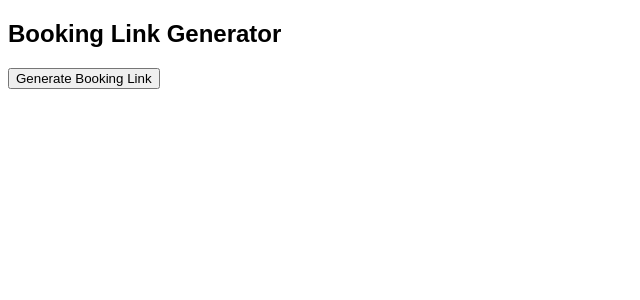
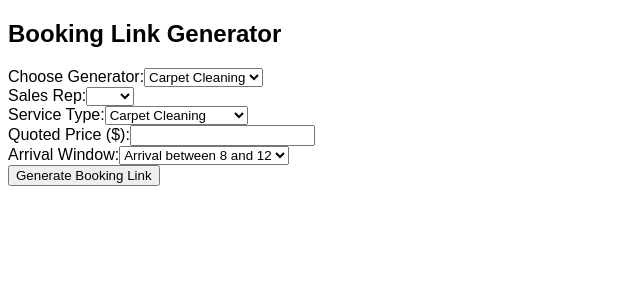
Before and after one commit to Samedaysteamer/booking-link-generator, a React (Vite) app: page / in a window 1280 px wide. Shown: the top 300 px of the page, without its empty margins (0-640 px from the left). Built offline with nearby package versions, Linux system fonts and the light colour scheme.

Commit message:
Update App.jsx

```diff
--- a/App.jsx
+++ b/App.jsx
@@ -4,9 +4,11 @@ import './BookingLinkGenerator.css';
 export default function App() {
   const [mode, setMode] = useState('carpet');
   const [salesRep, setSalesRep] = useState('');
+
   const [serviceType, setServiceType] = useState('Carpet Cleaning');
   const [quotedPrice, setQuotedPrice] = useState('');
   const [arrivalWindow, setArrivalWindow] = useState('Arrival between 8 and 12');
+
   const [blockPrice, setBlockPrice] = useState('');
   const [blockHours, setBlockHours] = useState('2');
   const [additionalRate, setAdditionalRate] = useState('');
@@ -14,6 +16,7 @@ export default function App() {
   const [numMovers, setNumMovers] = useState('2');
   const [truckInfo, setTruckInfo] = useState('');
   const [truckSize, setTruckSize] = useState('17');
+
   const [generatedLink, setGeneratedLink] = useState('');
 
   const generateLink = () => {
@@ -38,14 +41,22 @@ Card payment: 7% processing fee`;
 
       arrivalWindowText = arrivalWindow;
 
-      const carpetTimes = {
-        'Arrival between 8 and 12': ['8 AM', '12 PM'],
-        'Arrival between 10 and 2': ['10 AM', '2 PM'],
-        'Arrival between 12 and 4': ['12 PM', '4 PM'],
-        'Arrival between 1 and 5': ['1 PM', '5 PM'],
-        'Arrival between 3 and 7': ['3 PM', '7 PM'],
-      };
-      [arrivalStart, arrivalEnd] = carpetTimes[arrivalWindow] || ['', ''];
+      if (arrivalWindow === 'Arrival between 8 and 12') {
+        arrivalStart = '8 AM';
+        arrivalEnd = '12 PM';
+      } else if (arrivalWindow === 'Arrival between 10 and 2') {
+        arrivalStart = '10 AM';
+        arrivalEnd = '2 PM';
+      } else if (arrivalWindow === 'Arrival between 12 and 4') {
+        arrivalStart = '12 PM';
+        arrivalEnd = '4 PM';
+      } else if (arrivalWindow === 'Arrival between 1 and 5') {
+        arrivalStart = '1 PM';
+        arrivalEnd = '5 PM';
+      } else if (arrivalWindow === 'Arrival between 3 and 7') {
+        arrivalStart = '3 PM';
+        arrivalEnd = '7 PM';
+      }
     } else {
       const truckLabel = truckInfo ? `(${truckInfo}) ` : '';
       summary = `${salesRep}
@@ -62,33 +73,173 @@ CashApp payment $5 fee
       baseUrl = 'https://form.jotform.com/251537865180159';
       arrivalWindowText = movingArrival;
 
-      const movingTimes = {
-        'Arrival between 7 and 9': ['7 AM', '9 AM'],
-        'Arrival between 9 to 11': ['9 AM', '11 AM'],
-        'Arrival between 11 and 1': ['11 AM', '1 PM'],
-        'Arrival between 1 and 3': ['1 PM', '3 PM'],
-        'Arrival between 3 to 5': ['3 PM', '5 PM'],
-      };
-      [arrivalStart, arrivalEnd] = movingTimes[movingArrival] || ['', ''];
+      if (movingArrival === 'Arrival between 7 and 9') {
+        arrivalStart = '7 AM';
+        arrivalEnd = '9 AM';
+      } else if (movingArrival === 'Arrival between 9 to 11') {
+        arrivalStart = '9 AM';
+        arrivalEnd = '11 AM';
+      } else if (movingArrival === 'Arrival between 11 and 1') {
+        arrivalStart = '11 AM';
+        arrivalEnd = '1 PM';
+      } else if (movingArrival === 'Arrival between 1 and 3') {
+        arrivalStart = '1 PM';
+        arrivalEnd = '3 PM';
+      } else if (movingArrival === 'Arrival between 3 to 5') {
+        arrivalStart = '3 PM';
+        arrivalEnd = '5 PM';
+      }
 
-      setServiceType('Moving');
+      setServiceType("Moving");
     }
 
     const encodedSummary = encodeURIComponent(summary);
     const finalService = encodeURIComponent(mode === 'moving' ? 'Moving' : serviceType);
+
     fullLink = `${baseUrl}?bookingSummary=${encodedSummary}&arrivalStart=${encodeURIComponent(arrivalStart)}&arrivalEnd=${encodeURIComponent(arrivalEnd)}&arrivalWindow=${encodeURIComponent(arrivalWindowText)}&service=${finalService}&price=${quotedPrice}&salesRep=${encodeURIComponent(salesRep)}`;
-
-    // 🔗 TinyURL shortening step
-    fetch(`https://tinyurl.com/api-create.php?url=${encodeURIComponent(fullLink)}`)
-      .then(response => response.text())
-      .then(shortUrl => setGeneratedLink(shortUrl))
-      .catch(() => setGeneratedLink(fullLink)); // fallback if TinyURL fails
+    setGeneratedLink(fullLink);
   };
 
   return (
     <div className="container">
       <h2>Booking Link Generator</h2>
+
+      <div className="form-group">
+        <label>Choose Generator:</label>
+        <select value={mode} onChange={(e) => setMode(e.target.value)}>
+          <option value="carpet">Carpet Cleaning</option>
+          <option value="moving">Moving</option>
+          <option value="duct">Duct Cleaning</option>
+        </select>
+      </div>
+
+      <div className="form-group">
+        <label>Sales Rep:</label>
+        <select value={salesRep} onChange={(e) => setSalesRep(e.target.value)}>
+          <option value=""> </option>
+          <option value="*01*">*01*</option>
+          <option value="*02*">*02*</option>
+          <option value="*03*">*03*</option>
+        </select>
+      </div>
+
+      {(mode === 'carpet' || mode === 'duct') && (
+        <>
+          <div className="form-group">
+            <label>Service Type:</label>
+            <select value={serviceType} onChange={(e) => setServiceType(e.target.value)}>
+              {mode === 'carpet' && (
+                <>
+                  <option>Carpet Cleaning</option>
+                  <option>Upholstery Cleaning</option>
+                  <option>Mattress Cleaning</option>
+                </>
+              )}
+              {mode === 'duct' && (
+                <>
+                  <option value="Basic Duct Cleaning">Basic Duct Cleaning</option>
+                  <option value="Deep Duct Cleaning">Deep Duct Cleaning</option>
+                  <option value="Basic Duct Cleaning with Furnace">Basic Duct Cleaning with Furnace</option>
+                  <option value="Deep Duct Cleaning with Furnace">Deep Duct Cleaning with Furnace</option>
+                  <option value="Basic Duct Cleaning with Furnace and Dryer Vent Cleaning">Basic Duct Cleaning with Furnace and Dryer Vent Cleaning</option>
+                  <option value="Deep Duct Cleaning with Furnace and Dryer Vent Cleaning">Deep Duct Cleaning with Furnace and Dryer Vent Cleaning</option>
+                  <option value="Basic Duct Cleaning with Dryer Vent Cleaning">Basic Duct Cleaning with Dryer Vent Cleaning</option>
+                  <option value="Deep Duct Cleaning with Dryer Vent Cleaning">Deep Duct Cleaning with Dryer Vent Cleaning</option>
+                </>
+              )}
+            </select>
+          </div>
+
+          <div className="form-group">
+            <label>Quoted Price ($):</label>
+            <input type="number" value={quotedPrice} onChange={(e) => setQuotedPrice(e.target.value)} />
+          </div>
+
+          <div className="form-group">
+            <label>Arrival Window:</label>
+            <select value={arrivalWindow} onChange={(e) => setArrivalWindow(e.target.value)}>
+              {mode === 'carpet' && (
+                <>
+                  <option>Arrival between 8 and 12</option>
+                  <option>Arrival between 10 and 2</option>
+                  <option>Arrival between 12 and 4</option>
+                  <option>Arrival between 1 and 5</option>
+                  <option>Arrival between 3 and 7</option>
+                </>
+              )}
+              {mode === 'duct' && (
+                <>
+                  <option>Arrival between 8 and 12</option>
+                  <option>Arrival between 1 and 5</option>
+                </>
+              )}
+            </select>
+          </div>
+        </>
+      )}
+
+      {mode === 'moving' && (
+        <>
+          <div className="form-group">
+            <label>Quoted Price for First Block ($):</label>
+            <input type="number" value={blockPrice} onChange={(e) => setBlockPrice(e.target.value)} />
+          </div>
+
+          <div className="form-group">
+            <label>Duration of First Block (hrs):</label>
+            <select value={blockHours} onChange={(e) => setBlockHours(e.target.value)}>
+              <option value="2">2</option>
+              <option value="3">3</option>
+              <option value="1">1</option>
+            </select>
+          </div>
+
+          <div className="form-group">
+            <label>Additional Hour Rate ($):</label>
+            <input type="number" value={additionalRate} onChange={(e) => setAdditionalRate(e.target.value)} />
+          </div>
+
+          <div className="form-group">
+            <label>Arrival Window:</label>
+            <select value={movingArrival} onChange={(e) => setMovingArrival(e.target.value)}>
+              <option>Arrival between 7 and 9</option>
+              <option>Arrival between 9 to 11</option>
+              <option>Arrival between 11 and 1</option>
+              <option>Arrival between 1 and 3</option>
+              <option>Arrival between 3 to 5</option>
+            </select>
+          </div>
+
+          <div className="form-group">
+            <label>Number of Movers:</label>
+            <select value={numMovers} onChange={(e) => setNumMovers(e.target.value)}>
+              <option value="2">2</option>
+              <option value="3">3</option>
+              <option value="4">4</option>
+            </select>
+          </div>
+
+          <div className="form-group">
+            <label>Number of Trucks (leave blank if one):</label>
+            <select value={truckInfo} onChange={(e) => setTruckInfo(e.target.value)}>
+              <option value=""></option>
+              <option value="2">2</option>
+            </select>
+          </div>
+
+          <div className="form-group">
+            <label>Truck Size (Ft):</label>
+            <select value={truckSize} onChange={(e) => setTruckSize(e.target.value)}>
+              <option value="17">17</option>
+              <option value="20">20</option>
+              <option value="26">26</option>
+            </select>
+          </div>
+        </>
+      )}
+
       <button onClick={generateLink}>Generate Booking Link</button>
+
       {generatedLink && (
         <div className="result">
           <p><strong>Generated Link:</strong></p>
```
